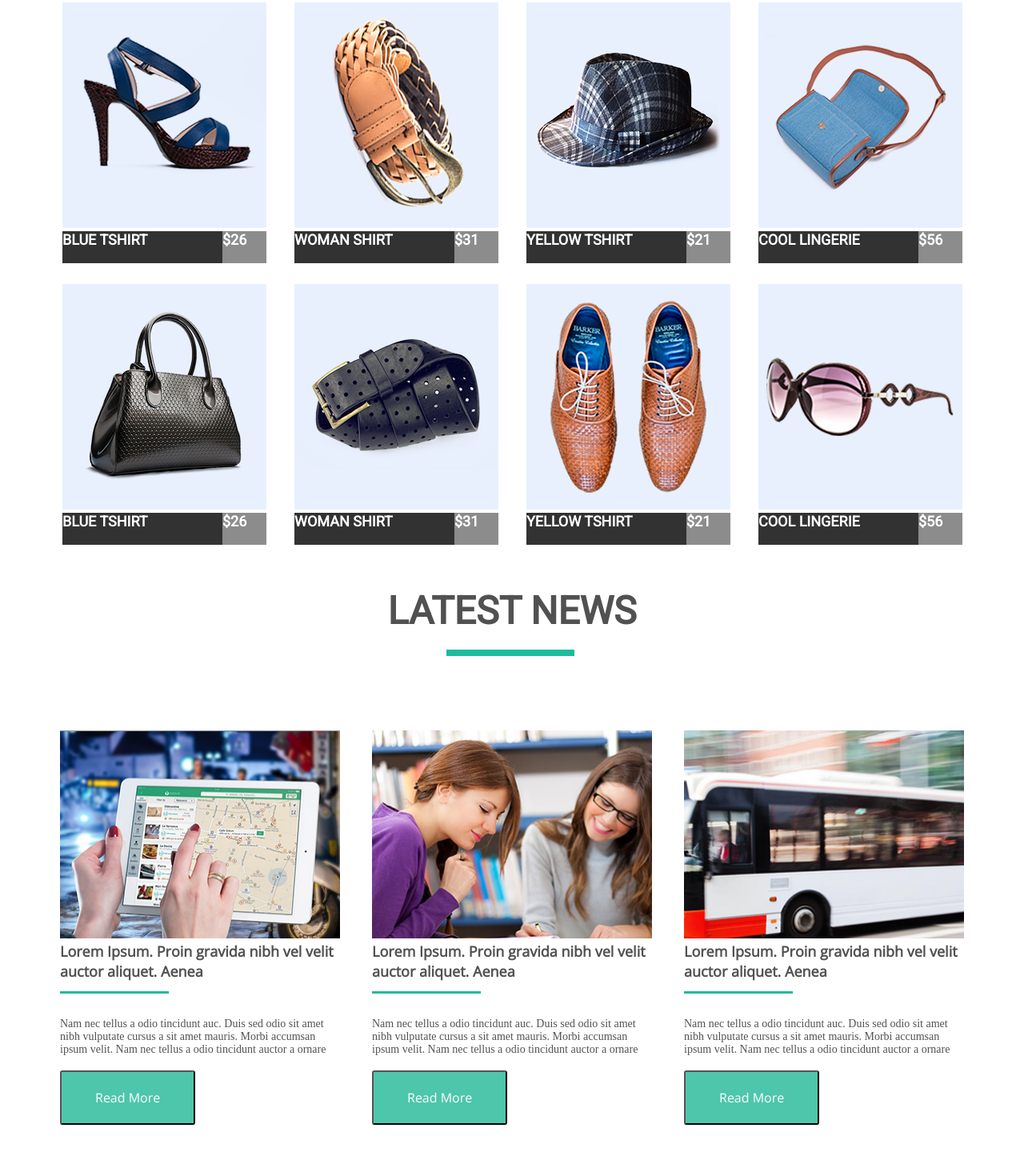
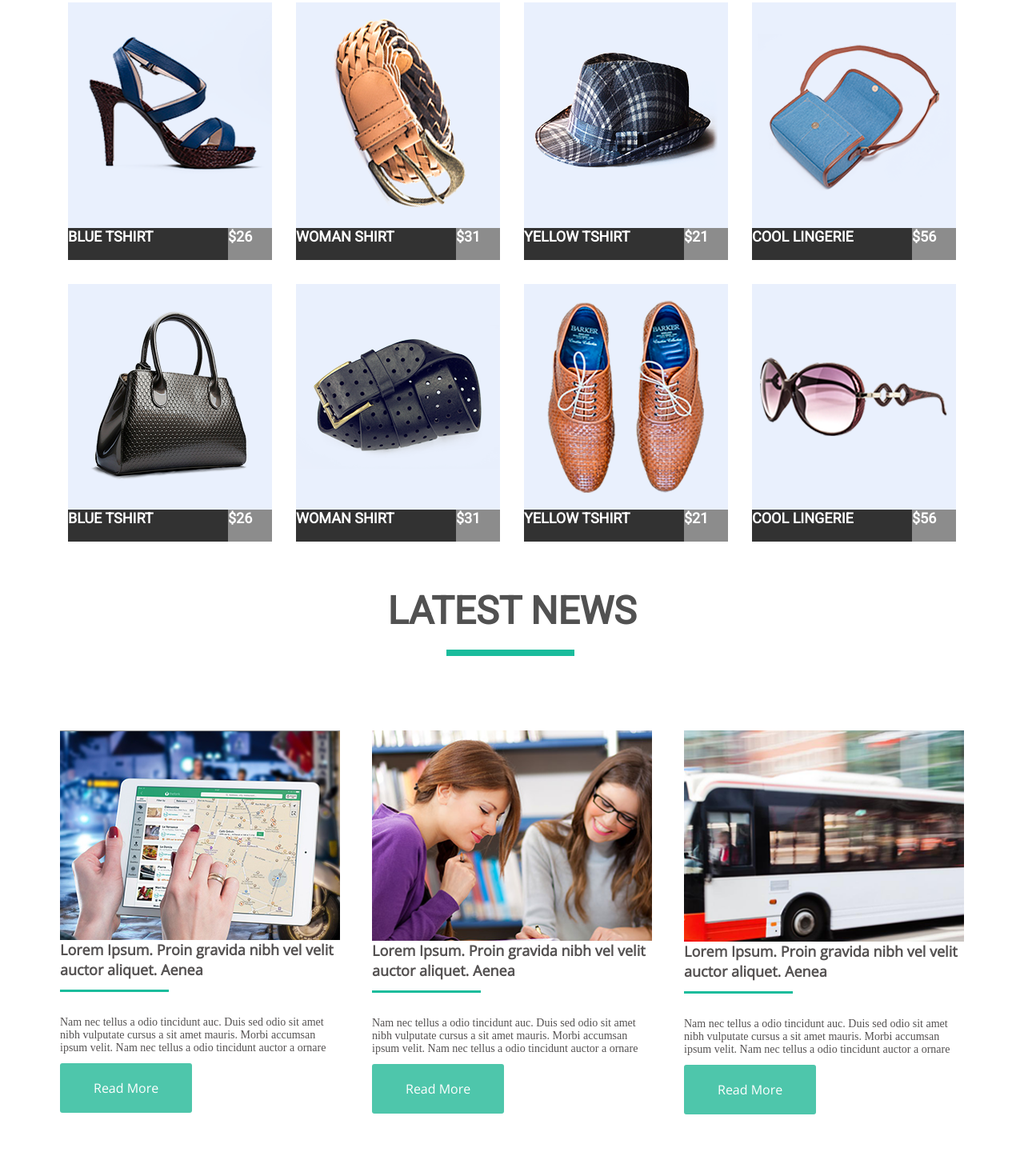
Before and after one commit to Dmitriy0103/goit-fe-course, a plain HTML site: page html-css/module-04/index.html in a window 1280 px wide. Shown: the part 273-1718 px from the top of the page at 80% size. Drawn offline with nearby package versions, Linux system fonts and the light colour scheme.

Commit message:
re-module4

```diff
--- a/html-css/module-04/css/style.css
+++ b/html-css/module-04/css/style.css
@@ -23,6 +23,7 @@
         text-transform: uppercase;
         font-family: 'Open Sans', sans-serif;
         color: #555252;
+        text-decoration: none;
     }
     nav ul li{
         float: left;
@@ -74,11 +75,15 @@
         padding: 0;
 
     }
+    img {
+        display: block;
+        width: 100%;
+        height: auto;
+    }
     .boxing{
         float: left;
-        margin-right: 12px;
         margin-bottom: 30px;
-        margin-left: 23px;
+        margin-left: 30px;
         width: 255px;
         height: 322px;
     }
@@ -102,17 +107,17 @@
         display: block;
         width: 55px;
         height: 40px;
-        background-color: #8c8c8c;
+        background-color: hsl(0, 0%, 55%);
         color: #ffffff;
         font-size: 18px;
         text-transform: uppercase;
         font-family: 'Roboto', sans-serif;
         font-weight: bold;
     }
-    .box-description:hover{
+    .boxing:hover .box-description{
         background-color: #1abc9c;
     }
-    .box-price:hover{
+    .boxing:hover .box-price{
         background-color: #7fd9c7;
     }
     .latest{
@@ -135,18 +140,10 @@
     }
     .box-content{
         width: 350px;
-        height: 494px;
         display: block;
         float: left;
-        margin-right: 40px;
+        margin-right: 20px;
         margin-left: 20px;
-    }
-    .box-content1{
-        width: 350px;
-        height: 494px;
-        display: block;
-        float: left;
-        margin-right: 40px;
     }
     ul li:last-child{
         margin-right: 0;
@@ -157,6 +154,7 @@
         color: #555252;
         font-weight: bold;
         line-height: 25px;
+        margin-bottom: 30px;
     }
     .lorem::after{
         content: '';
@@ -164,14 +162,13 @@
         height: 3px;
         background-color: #1abc9c;
         right: calc(50% - 74px);
-        margin-bottom: 30px;
         margin-top: 12px;
     }
     .nam-nec{
     font-size: 14px;
     font-family: "OpenSans";
     color: rgb(85, 82, 82);
-    margin-bottom: 18px;
+    margin-bottom: 30px;
     }
 .read-more{
         font-size: 16px;
@@ -180,10 +177,15 @@
         background-color: #4ec6ab;
         text-align: center;
         padding: 20px 42px;
-        margin-bottom: 82px;
         line-height: 24px;
         border-radius: 3px;
+        text-decoration: none;
 }
 button:hover{
     background-color: #1abc9c;
 }
+.section{
+    width: 1170px;
+    display: table;
+    padding-bottom: 82px;
+}
--- a/html-css/module-04/index.html
+++ b/html-css/module-04/index.html
@@ -11,9 +11,9 @@
 <body>
     <div class="container">
     <header class="box clearfix">
-            <p class="logo">mart</p>
+            <a class="logo" href="">mart</a>
         <nav class="nav">
-            <ul class="menu">
+            <ul class="menu clearfix">
                 <li><a class="navigation" href="">Home</a></li>
                 <li><a href="">About us</a></li>
                 <li><a href="">Page</a></li>
@@ -24,69 +24,85 @@
         </nav>
     </header>
     <main>
-        <h2 class="featured">Featured Products</h2>
         <section class="wrapper">
+            <h2 class="featured">Featured Products</h2>
             <article class="boxing">
-               <img class="color" src="img/p1.png" width="255px" alt="">
+                <a href="">
+               <img class="color" src="img/p1.png" width="255" alt="">
                     <p class="box-description clearfix">Blue Tshirt</p>
                     <p class="box-price clearfix">$26</p>
+                </a>
             </article>
             <article class="boxing">
-                <img class="color" src="img/p2.png" width="255px" alt="">
+                <a href="">
+                <img class="color" src="img/p2.png" width="255" alt="">
                    <p class="box-description clearfix">Woman Shirt</p>
                    <p class="box-price clearfix">$31</p>
+                </a>
             </article>
             <article class="boxing">
-                <img class="color" src="img/p3.png" width="255px" alt="">
+                <a href="">
+                <img class="color" src="img/p3.png" width="255" alt="">
                    <p class="box-description clearfix">Yellow Tshirt</p>
                    <p class="box-price clearfix">$21</p>
+                   </a>
             </article>
             <article class="boxing">
-                <img class="color" src="img/p4.png" width="255px" alt="">
+                <a href="">
+                <img class="color" src="img/p4.png" width="255" alt="">
                 <p class="box-description clearfix">Cool Lingerie</p>
                 <p class="box-price clearfix">$56</p>
+                </a>
             </article>
             <article class="boxing">
-                <img class="color" src="img/p5.png" width="255px" alt="">
+                <a href="">
+                <img class="color" src="img/p5.png" width="255" alt="">
                 <p class="box-description clearfix">Blue Tshirt</p>
                 <p class="box-price clearfix">$26</p>
+                </a>
             </article>
             <article class="boxing">
-                <img class="color" src="img/p6.png" width="255px" alt="">
+                <a href="">
+                <img class="color" src="img/p6.png" width="255" alt="">
                 <p class="box-description clearfix">Woman Shirt</p>
                 <p class="box-price clearfix">$31</p>
+                </a>
             </article>
             <article class="boxing">
-                <img class="color" src="img/p7.png" width="255px" alt="">
+                <a href="">
+                <img class="color" src="img/p7.png" width="255" alt="">
                 <p class="box-description clearfix">Yellow Tshirt</p>
                 <p class="box-price clearfix">$21</p>
+                </a>
             </article>
             <article class="boxing">
-                <img class="color" src="img/p8.png" width="255px" alt="">
+                <a href="">
+                <img class="color" src="img/p8.png" width="255" alt="">
                 <p class="box-description clearfix">Cool Lingerie</p>
                 <p class="box-price clearfix">$56</p>
+                </a>
             </article>
         </section>
-        <section>
-            <h2 class="latest">Latest News</h2>
+        <section class="section">
             <ul class="content">
+                <h2 class="latest">Latest News</h2>
                 <li class="box-content">
-                    <img src="img/ipad1.png" width="350px" height="260px" alt="">
+                    <img src="img/ipad1.png" width="350px" height="260" alt="">
                     <p class="lorem clearfix">Lorem Ipsum. Proin gravida nibh vel velit auctor aliquet. Aenea</p>
                     <p class="nam-nec">Nam nec tellus a odio tincidunt auc. Duis sed odio sit amet nibh vulputate cursus a sit amet mauris. Morbi accumsan ipsum velit. Nam nec tellus a odio tincidunt auctor a ornare </p>
-                    <button class="read-more">Read More</button>
+                    <a class="read-more" href="">Read More</a>
                 </li>
-                <li class="box-content1">
-                    <img src="img/ipad2.png" width="350px" height="260px" alt="">
+                <li class="box-content">
+                    <img src="img/ipad2.png" width="350px" height="260" alt="">
                     <p class="lorem clearfix">Lorem Ipsum. Proin gravida nibh vel velit auctor aliquet. Aenea</p>
                     <p class="nam-nec">Nam nec tellus a odio tincidunt auc. Duis sed odio sit amet nibh vulputate cursus a sit amet mauris. Morbi accumsan ipsum velit. Nam nec tellus a odio tincidunt auctor a ornare </p>
-                    <button class="read-more">Read More</button>
+                    <a class="read-more" href="">Read More</a>
                 </li>
-                <li class="box-content1">
-                    <img class="img" src="img/ipad3.png" width="350px" height="260px" alt="">
+                <li class="box-content">
+                    <img class="img" src="img/ipad3.png" width="350" height="260px" alt="">
                     <p class="lorem clearfix">Lorem Ipsum. Proin gravida nibh vel velit auctor aliquet. Aenea</p>
                     <p class="nam-nec">Nam nec tellus a odio tincidunt auc. Duis sed odio sit amet nibh vulputate cursus a sit amet mauris. Morbi accumsan ipsum velit. Nam nec tellus a odio tincidunt auctor a ornare </p>
-                    <button class="read-more">Read More</button>
+                    <a class="read-more" href="">Read More</a>
                 </li>
             </ul>
         </section>
```
